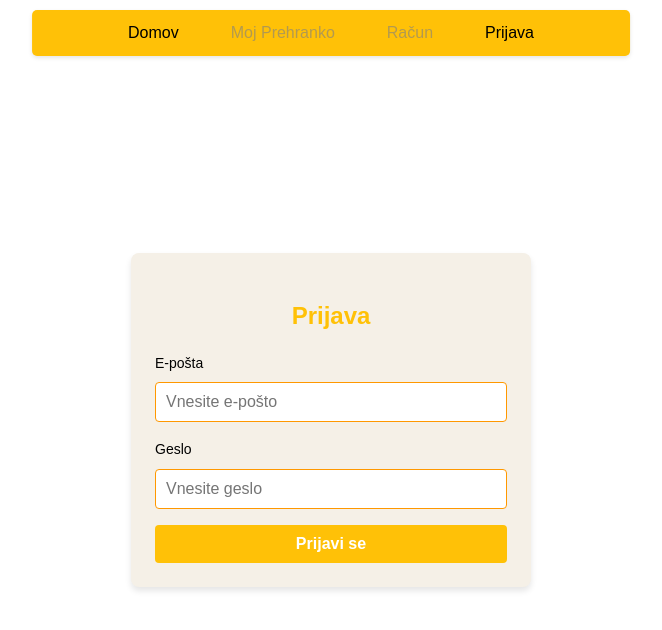
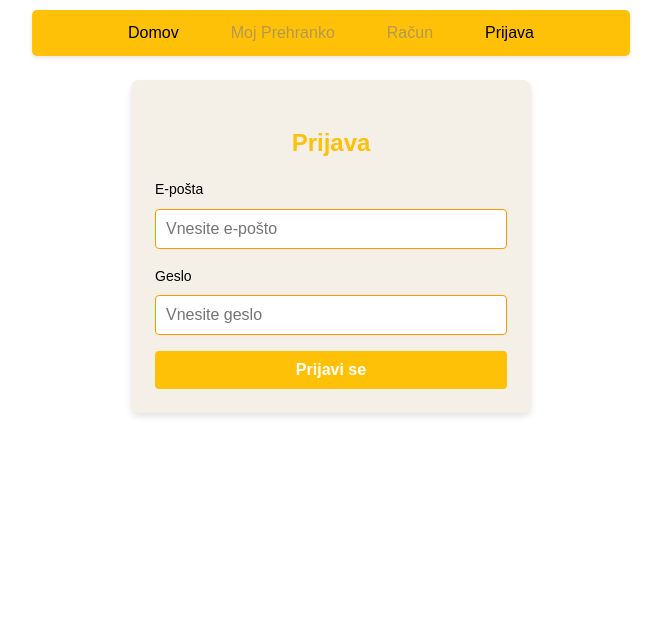
Before and after one commit to MartinFerk/prehranko, a React (Create React App) app in the folder RAZI/frontend/: page /login in a window 1280 px wide. Shown: the top 630 px of the page, without its empty margins (309-971 px from the left). Built offline with nearby package versions, Linux system fonts and the light colour scheme; some icons are missing.

Commit message:
CSS change

```diff
--- a/RAZI/frontend/src/styles.css
+++ b/RAZI/frontend/src/styles.css
@@ -110,17 +110,18 @@ html, body {
 }
 
 /* Container za vse strani */
+/* Container za vse strani */
 .container,
 .login-container,
 .profile-container {
   display: flex;
   flex-direction: column;
   align-items: center;
-  justify-content: center;
-  min-height: 100vh;
   padding: 20px;
-  padding-top: 60px; /* Dodan prostor za navigacijski vrstico */
+  padding-top: 80px; /* dovolj prostora za navbar */
+  gap: 1rem;
 }
+
 .map-wrapper {
   width: 100%;
   max-width: 800px;     /* ali 600px, kot želiš */
```
